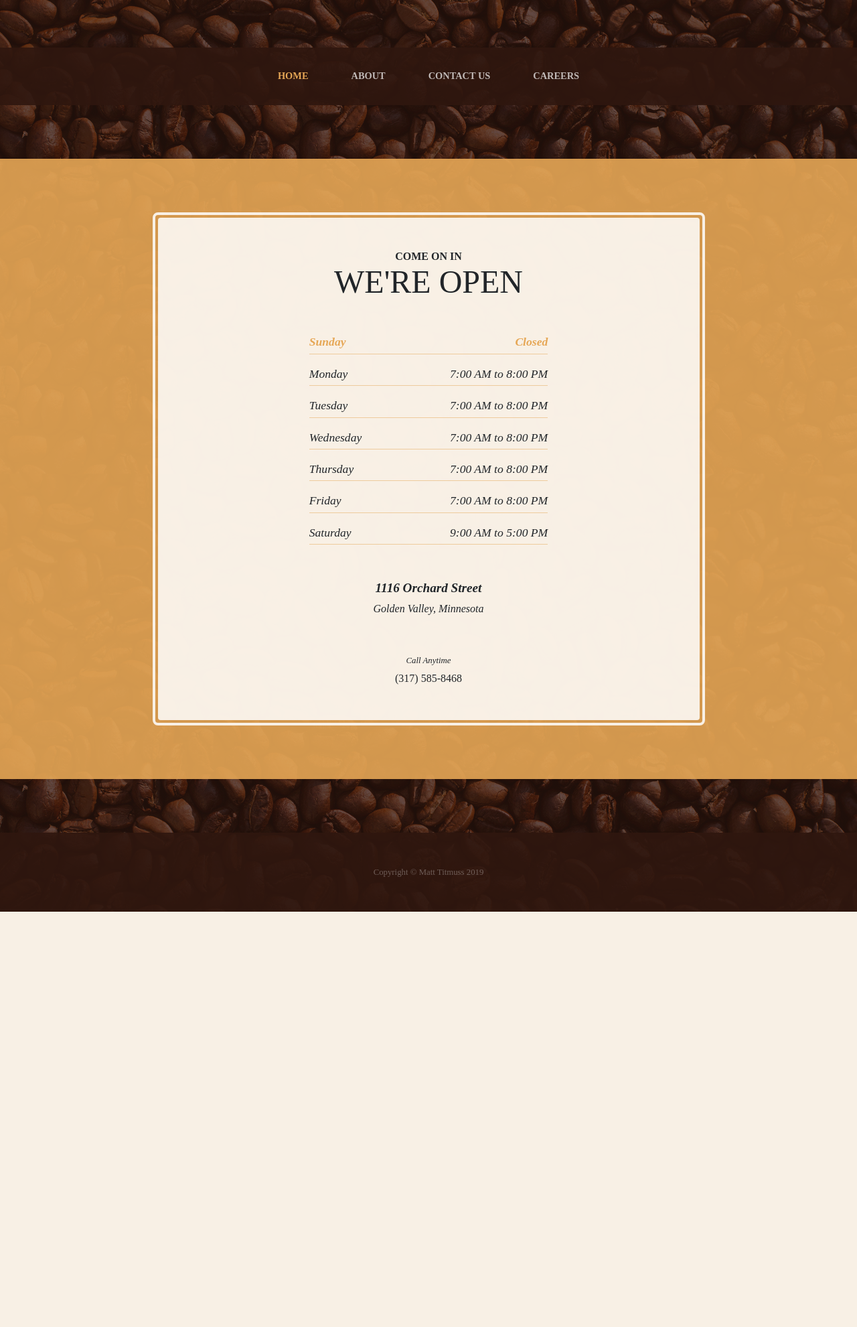
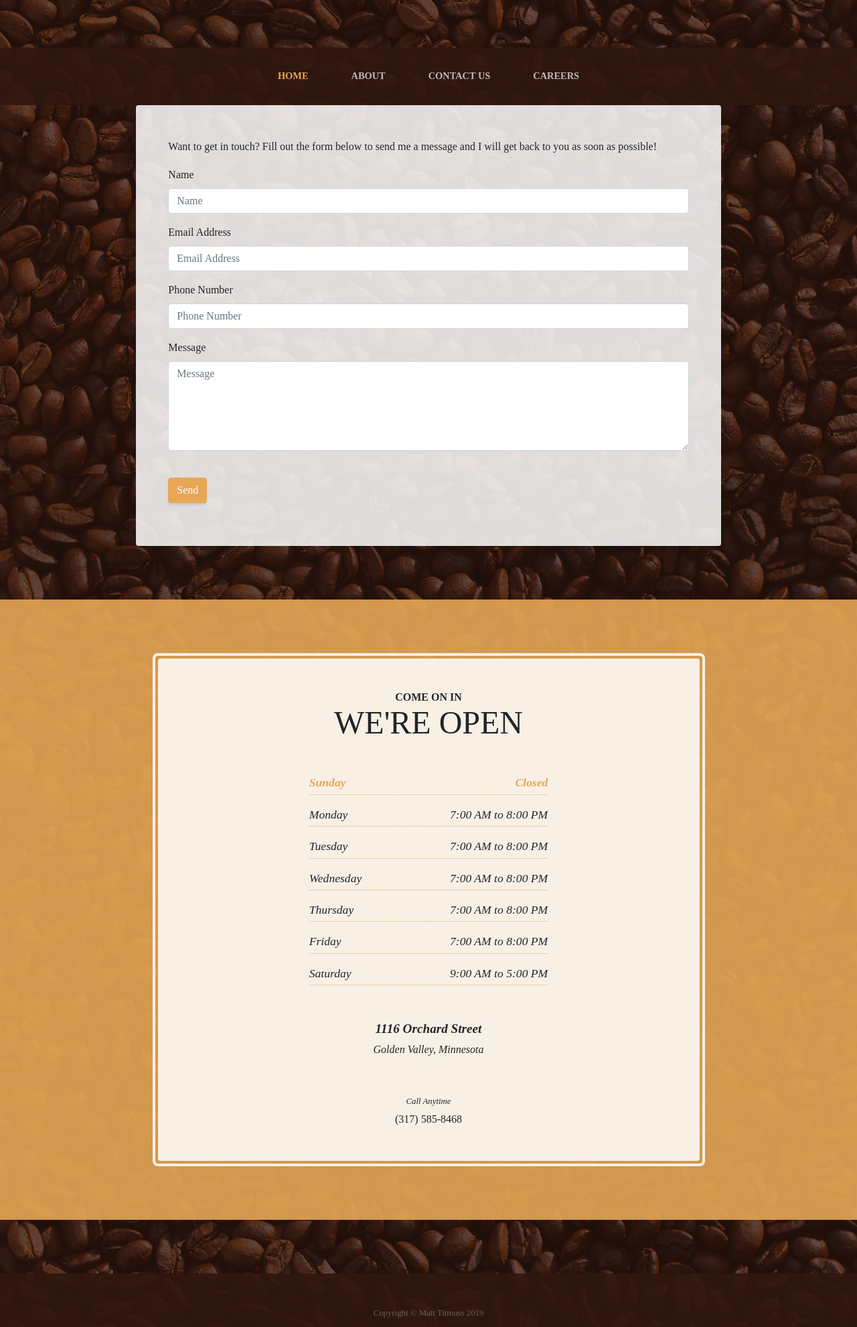
Before and after one commit to mattmarc44/learningFlask, a Flask app: page /contact in a window 1280 px wide. Shown: the part 269-2250 px from the top of the page at 67% size. Before the commit the page ends 1630 px from the top, so only its background shows below. Run offline with Flask 2, Linux system fonts and the light colour scheme; some libraries are stand-ins or nearby versions.

Commit message:
adding contact form with flask backend

```diff
--- a/app.py
+++ b/app.py
@@ -1,8 +1,9 @@
 import os
 import json
-from flask import Flask, render_template
+from flask import Flask, render_template, request, flash
 
 app = Flask(__name__)
+app.secret_key = 'some_secret'
 
 @app.route("/")
 def index():
@@ -26,8 +27,10 @@ def about_coffee(coffee_name):
 
     return render_template("coffee.html", cofefe=coffee)
 
-@app.route("/contact")
+@app.route("/contact", methods=["GET", "POST"])
 def contact():
+    if request.method == "POST":
+        flash("Thanks {}, we have recieved your message!".format(request.form["name"]))
     return render_template("contact.html", page_title="Contact | Coffee")
 
 @app.route("/careers")
--- a/templates/contact.html
+++ b/templates/contact.html
@@ -1,5 +1,56 @@
 {% extends 'base.html' %}
 {% block content %}
+<div class="row">
+  <div class="col-lg-8 col-md-10 mx-auto bg-faded rounded p-5">
+      {% with messages = get_flashed_messages() %}
+      {% if messages %}
+      <ul class="flashes">
+        {% for message in messages %}
+        <li>{{ message }}</li>
+        {% endfor %}
+      </ul>
+      {% endif %}
+      {% endwith %}
+      <p>Want to get in touch? Fill out the form below to send me a message and I will get back to you as soon as possible!</p>
+
+      <form method="POST">
+          <div class="control-group">
+              <div class="form-group floating-label-form-group controls">
+                  <label>Name</label>
+                  <input type="text" name="name" class="form-control" placeholder="Name" name="name" id="name" required data-validation-required-message="Please enter your name.">
+                  <p class="help-block text-danger"></p>
+              </div>
+          </div>
+          <div class="control-group">
+              <div class="form-group floating-label-form-group controls">
+                  <label>Email Address</label>
+                  <input type="email" name="email" class="form-control" placeholder="Email Address" name="email" id="email" required data-validation-required-message="Please enter your email address.">
+                  <p class="help-block text-danger"></p>
+              </div>
+          </div>
+          <div class="control-group">
+              <div class="form-group col-xs-12 floating-label-form-group controls">
+                  <label>Phone Number</label>
+                  <input type="tel" name="phone" class="form-control" placeholder="Phone Number" name="number" id="phone" required data-validation-required-message="Please enter your phone number.">
+                  <p class="help-block text-danger"></p>
+              </div>
+          </div>
+          <div class="control-group">
+              <div class="form-group floating-label-form-group controls">
+                  <label>Message</label>
+                  <textarea rows="5" name="message" class="form-control" placeholder="Message" name="message" id="message" required data-validation-required-message="Please enter a message."></textarea>
+                  <p class="help-block text-danger"></p>
+              </div>
+          </div>
+          <br>
+          <div id="success"></div>
+          <div class="form-group">
+              <button type="submit" class="btn btn-primary" id="sendMessageButton">Send</button>
+          </div>
+      </form>
+  </div>
+</div>
+
 <section class="page-section cta">
     <div class="container">
       <div class="row">
```
